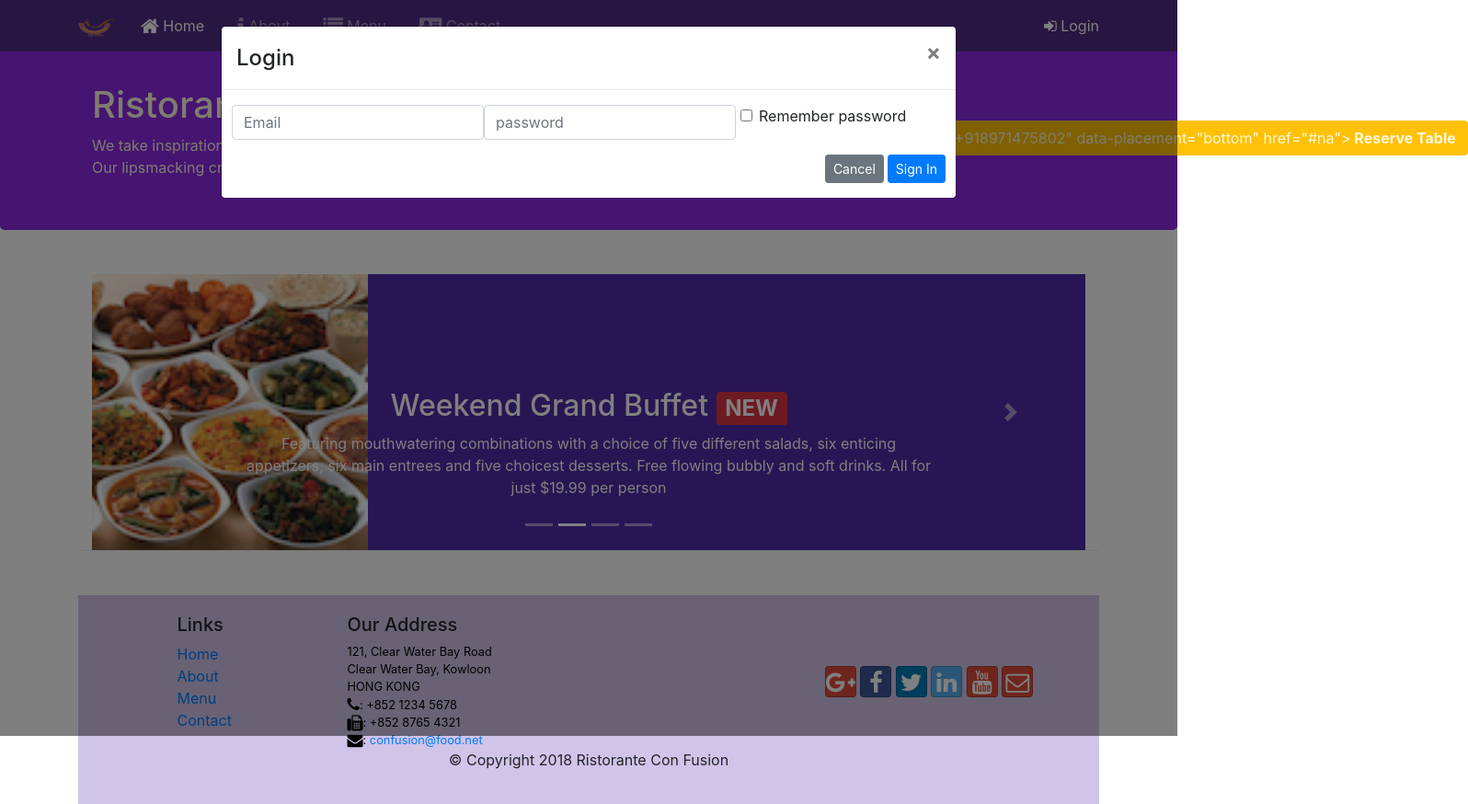
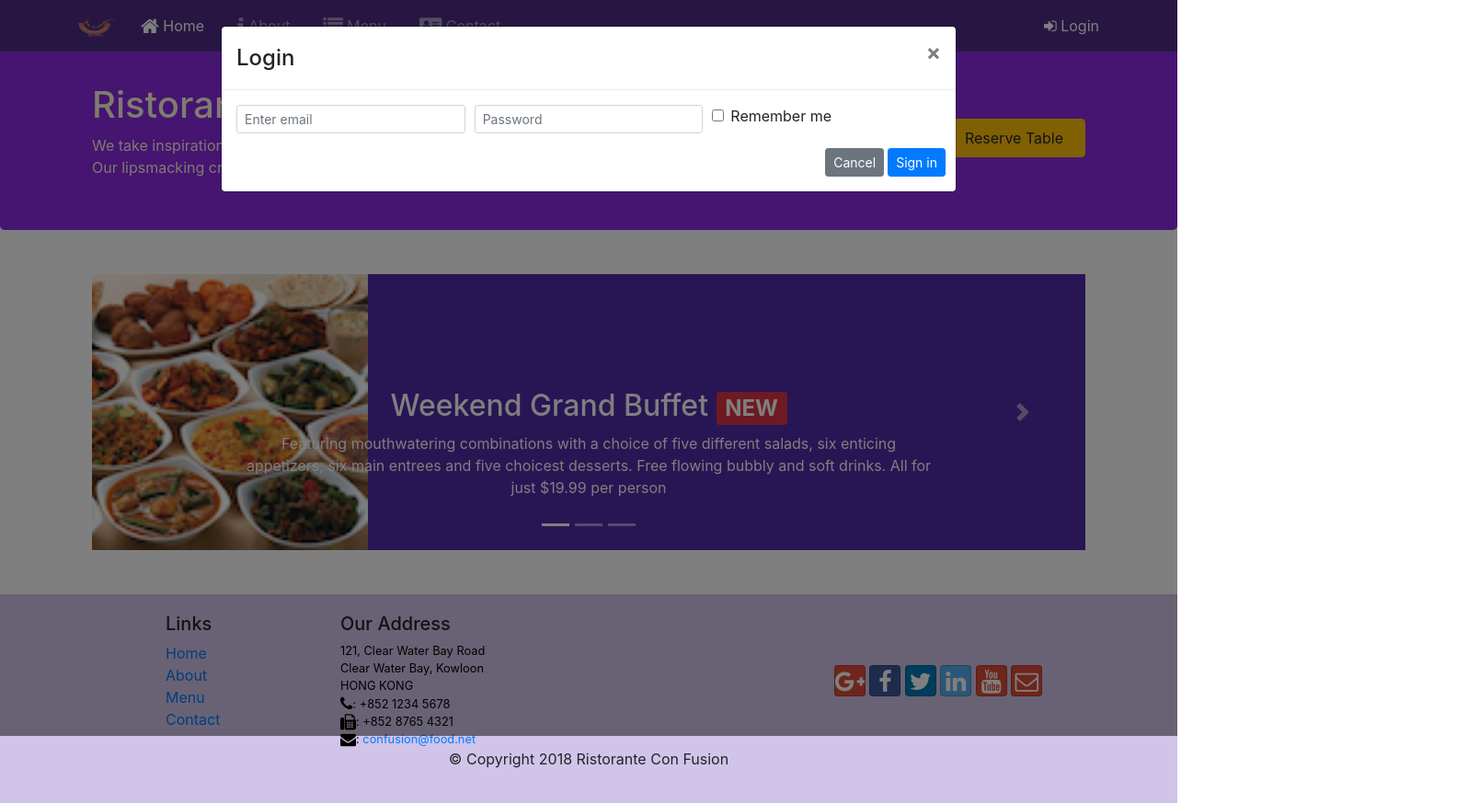
Before and after one commit to aryashreep/conFusion-Bootstrap, a website: page index.html in a window 1280 px wide. Both pictures are taken after a click on the link "Login". Shown: the whole page at 92% size, 1596 px wide, since content can reach past the window. Drawn offline with nearby package versions, Linux system fonts and the light colour scheme.

```diff
--- a/css/styles.css
+++ b/css/styles.css
@@ -5,9 +5,8 @@
 }
 
 .row-content {
-       margin:0px auto;
-    padding: 50px 0px 50px 0px auto;
-    border-bottom: 1px ridge;
+    margin:0px auto;
+    padding: 50px 0px 50px 0px;
     min-height: 300px;
 }
 
@@ -29,6 +28,7 @@
     margin: 0px auto;
     color: black;
 }
+
 body{
     padding : 50px 0px 0px 0px;
     z-index: 0;
@@ -37,17 +37,22 @@
 .navbar-dark {
     background: #512d85;
 }
+
 .nav-item {
     padding: 0px 0px 0px 20px;
 }
+
+
 .carousel {
-    background: #512da8;
+    background: #512DA8;
+}
 
+.carousel-item {
+    height: 300px;
+    background: #512DA8;
 }
-.carousel-item{
-    height: 300px;;
-}
-.carousel-item img{
+
+.carousel-item img {
     position: absolute;
     top: 0;
     left: 0;
--- a/index.html
+++ b/index.html
@@ -25,50 +25,51 @@
         <a class="navbar-brand mr-auto" href="#"><img src="img/logo.png " height="20" width="40"></a>
         <div class="collapse navbar-collapse" id="Navbar">
             <ul class="navbar-nav mr-auto">
-                <li class="nav-item active"><a class="nav-link " href="#"><span class="fa fa-home fa-lg"></span> Home</a></li>
-                <li class="nav-item"><a class="nav-link " href="./aboutus.html"><span class="fa fa-info fa-lg"></span> About</a></li>
+                <li class="nav-item active"><a class="nav-link " href="#"><span class="fa fa-home fa-lg"></span>
+                    Home</a></li>
+                <li class="nav-item"><a class="nav-link " href="./aboutus.html"><span class="fa fa-info fa-lg"></span>
+                    About</a></li>
                 <li class="nav-item"><a class="nav-link " href="#"><span class="fa fa-list fa-lg"></span> Menu</a></li>
-                <li class="nav-item"><a class="nav-link " href="./contactus.html"><span class="fa fa-address-card fa-lg"></span> Contact</a></li>
+                <li class="nav-item"><a class="nav-link " href="./contactus.html"><span
+                        class="fa fa-address-card fa-lg"></span> Contact</a></li>
             </ul>
             <span class="navbar-text">
-                <a data-toggle="modal" data-target="#loginmodal">
-                    <span class="fa fa-sign-in"></span>  Login
-                </a>
+                <a data-toggle="modal" data-target="#loginModal"><span class="fa fa-sign-in"></span> Login</a>
             </span>
         </div>
     </div>
 </nav>
-    <div id="loginmodal" class="modal fade" role="daialog">
+<!-- loginModal -->
+<div id="loginModal" class="modal fade" role="dialog">
     <div class="modal-dialog modal-lg" role="content">
+        <!-- Modal content-->
         <div class="modal-content">
             <div class="modal-header">
-                    <h4 class="modal-title">Login</h4>
-                    <button type="button"  data-dismiss="modal"  class="close" aria-label="Close">
-                        <span aria-hidden="true">&times;</span>
-                    </button>
+                <h4 class="modal-title">Login </h4>
+                <button type="button" class="close" data-dismiss="modal">&times;</button>
             </div>
             <div class="modal-body">
                 <form>
                     <div class="form-row">
-                            <div class="form-group co-sm-4">
-                                <label for="exmpleinputemail" class="sr-only">Last name : </label>
-                                    <input type="email" class="form-control" id="email" name="email" placeholder="Email">
+                        <div class="form-group col-sm-4">
+                            <label class="sr-only" for="exampleInputEmail3">Email address</label>
+                            <input type="email" class="form-control form-control-sm mr-1" id="exampleInputEmail3" placeholder="Enter email">
                         </div>
-                            <div class="form-group co-sm-4">
-                                <label for="exmpleinputpass" class="sr-only">Last name : </label>
-                                <input type="password" class="form-control" id="password" name="password" placeholder="password">
+                        <div class="form-group col-sm-4">
+                            <label class="sr-only" for="exampleInputPassword3">Password</label>
+                            <input type="password" class="form-control form-control-sm mr-1" id="exampleInputPassword3" placeholder="Password">
                         </div>
                         <div class="col-sm-auto">
                             <div class="form-check">
                                 <input class="form-check-input" type="checkbox">
-                                    <label class="form-checl-label"> Remember password</label>
+                                <label class="form-check-label"> Remember me
+                                </label>
                             </div>
                         </div>
                     </div>
                     <div class="form-row">
-                            <button type="button" class="btn btn-secondary btn-sm ml-auto " data-dismiss="modal">Cancel</button>
-                            <button type="button" class="btn btn-primary btn-sm ml-1 "">Sign In</button>
-
+                        <button type="button" class="btn btn-secondary btn-sm ml-auto" data-dismiss="modal">Cancel</button>
+                        <button type="submit" class="btn btn-primary btn-sm ml-1">Sign in</button>
                     </div>
                 </form>
             </div>
@@ -81,18 +82,20 @@
         <div class="row row-header">
             <div class="col-sm-8 col-md-8">
                 <h1>Ristorante con Fusion</h1>
-                    <p>We take inspiration from the World's best cuisines, and create a unique fusion experience. Our lipsmacking creations will tickle your culinary senses!</p>
+                <p>We take inspiration from the World's best cuisines, and create a unique fusion experience. Our
+                    lipsmacking creations will tickle your culinary senses!</p>
             </div>
             <div class="col-12 col-sm col-md-2 align-self-center">
                 <img src="img/logo.png" class="img-fluid ">
             </div>
-                <di class="col-12 col-sm col-md-2 align-self-center">
-                <a class="btn btn-warning" data-toggle="modal" data-target="#reservemodal" data-html="true" title="Or Call us at <br><strong> +918971475802</strong>" data-placement="bottom"  href="#na"><strong> Reserve Table</strong></a>
-                </di>
+            <div class="col-12 col-sm col-md-2 align-self-center">
+                <a role="button" class="btn btn-block nav-link btn-warning"
+                   data-toggle="tooltip" data-html="true" title="Or Call us at  <br><strong>+852 12345678</strong>"
+                   data-placement="bottom" href="#reserveform">Reserve Table</a>
             </div>
         </div>
-    </header><br><br>
-
+    </div>
+</header>
 <div id="reservemodal" class="modal fade" role="dailog">
     <div class="modal-dialog modal-lg modal-dialog-centered" role="content">
         <div class="modal-content">
@@ -105,7 +108,7 @@
             <div class="modal-body">
                 <div class="row row-content">
                     <dt class="col-2"> Number of guests:</dt>
-                        <dd class="col-9"> <input type="radio" aria-label="1"><strong> 1 </strong>
+                    <dd class="col-9"><input type="radio" aria-label="1"><strong> 1 </strong>
                         <input type="radio" aria-label="1"><strong> 2 </strong>
                         <input type="radio" aria-label="1"><strong> 3 </strong>
                         <input type="radio" aria-label="1"><strong> 4 </strong>
@@ -113,16 +116,21 @@
                         <input type="radio" aria-label="1"><strong> 6 </strong>
                     </dd>
                     <dt class="col-2">Section:</dt>
-                        <dd class="col-10"><div class="btn-group" role="group" >
+                    <dd class="col-10">
+                        <div class="btn-group" role="group">
                             <button type="button" class="btn btn-success">NoN-Smoking</button>
                             <button type="button" class="btn btn-danger">Smoking</button>
-                        </div></dd>
+                        </div>
+                    </dd>
                     <dt class="col-2">Date and Time</dt>
                     <dd class="col-4"><input type="date" value="2020-07-22" min="2020-01-01" max="2021-12-31"></dd>
                     <dd class="col-4"><input type="text" placeholder="Time"></dd>
                     </dt>
-                    </div></a>
-                    <center><button type="submit" class="btn btn-warning "> Reserve </button></center>
+                </div>
+                </a>
+                <center>
+                    <button type="submit" class="btn btn-warning "> Reserve</button>
+                </center>
             </div>
         </div>
     </div>
@@ -130,16 +138,17 @@
 
 
 <div class="container">
-        <div class="row row-content">
-            <div class="col-12">
+    <div class="row row-content pt-5 pb-5">
+        <div class="col">
             <div id="mycarousel" class="carousel slide" data-ride="carousel">
-                    <div class="corousel-inner" role="listbox">
+                <div class="carousel-inner" role="listbox">
                     <div class="carousel-item active">
                         <img class="d-block img-fluid" src="img/uthappizza.png" alt="uthappizza">
                         <div class="carousel-caption d-none d-md-block">
-                                <h2 >Uthappizza <span class="badge badge-danger">HOT </span> <span
+                            <h2>Uthappizza <span class="badge badge-danger">HOT </span> <span
                                     class="badge badge-pill badge-secondary">$14.00</span></h2>
-                                <p>A unique combination of Indian Uthappam (pancake) and Italian pizza, topped with Cerignola olives, ripe vine cherry
+                            <p>A unique combination of Indian Uthappam (pancake) and Italian pizza, topped with
+                                Cerignola olives, ripe vine cherry
                                 tomatoes, Vidalia onion, Guntur chillies and Buffalo Paneer.</p>
                         </div>
                     </div>
@@ -147,8 +156,10 @@
                         <img class="d-block img-fluid" src="img/buffet.png" alt="buffet">
                         <div class="carousel-caption d-none d-md-block">
                             <h2>Weekend Grand Buffet <span class="badge badge-danger">NEW </span></h2>
-                            <p>Featuring mouthwatering combinations with a choice of five different salads, six enticing appetizers, six main
-                                entrees and five choicest desserts. Free flowing bubbly and soft drinks. All for just $19.99 per person </p>
+                            <p>Featuring mouthwatering combinations with a choice of five different salads, six enticing
+                                appetizers, six main
+                                entrees and five choicest desserts. Free flowing bubbly and soft drinks. All for just
+                                $19.99 per person </p>
                         </div>
                     </div>
                     <div class="carousel-item">
@@ -156,19 +167,18 @@
                         <div class="carousel-caption d-none d-md-block">
                             <h2>Alberto Somayya</h2>
                             <h4>Executive Chef</h4>
-                                <p>Award winning three-star Michelin chef with wide International experience having worked closely with whos-who in the
-                                    culinary world, he specializes in creating mouthwatering Indo-Italian fusion experiences. </p>
+                            <p>Award winning three-star Michelin chef with wide International experience having worked
+                                closely with whos-who in the
+                                culinary world, he specializes in creating mouthwatering Indo-Italian fusion
+                                experiences. </p>
                         </div>
-
+                    </div>
                 </div>
             </div>
             <ol class="carousel-indicators">
-                        <li data-target="#mycarousel" data-slide-to="0" class="active">
+                <li data-target="#mycarousel" data-slide-to="0" class="active"></li>
                 <li data-target="#mycarousel" data-slide-to="1"></li>
                 <li data-target="#mycarousel" data-slide-to="2"></li>
-                            <li data-target="#mycarousel" data-slide-to="3"></li>
-
-                        </li>
             </ol>
             <a class="carousel-control-prev" href="#mycarousel" role="button" data-slide="prev">
                 <span class="carousel-control-prev-icon"></span>
@@ -178,10 +188,7 @@
             </a>
         </div>
     </div>
-        </div><br><br>
-
-
-
+</div>
     <footer class=" footer">
         <div class="container">
             <div class="row">
@@ -207,11 +214,16 @@
                 </div>
                 <div class="col-12 col-sm-4 align-self-center">
                     <div class="text-center">
-                        <a class="btn btn-social-icon btn-google" href="http://google.com/+"><i class="fa fa-google-plus fa-lg"></i></a>
-                        <a class="btn btn-social-icon btn-facebook" href="http://www.facebook.com/profile.php?id="><i class="fa fa-facebook fa-lg"></i></a>
-                        <a class="btn btn-social-icon btn-linkedin" href="http://www.linkedin.com/in/"><i class="fa fa-twitter fa-lg"></i></a>
-                        <a class="btn btn-social-icon btn-twitter" href="http://twitter.com/"><i class="fa fa-linkedin fa-lg"></i></a>
-                        <a class="btn btn-social-icon btn-google" href="http://youtube.com/"><i class="fa fa-youtube fa-lg"></i></a>
+                        <a class="btn btn-social-icon btn-google" href="http://google.com/+"><i
+                                class="fa fa-google-plus fa-lg"></i></a>
+                        <a class="btn btn-social-icon btn-facebook" href="http://www.facebook.com/profile.php?id="><i
+                                class="fa fa-facebook fa-lg"></i></a>
+                        <a class="btn btn-social-icon btn-linkedin" href="http://www.linkedin.com/in/"><i
+                                class="fa fa-twitter fa-lg"></i></a>
+                        <a class="btn btn-social-icon btn-twitter" href="http://twitter.com/"><i
+                                class="fa fa-linkedin fa-lg"></i></a>
+                        <a class="btn btn-social-icon btn-google" href="http://youtube.com/"><i
+                                class="fa fa-youtube fa-lg"></i></a>
                         <a class="btn btn-social-icon btn-google" href="mailto:"><i class="fa fa-envelope-o fa-lg"></i></a>
                     </div>
                 </div>
@@ -228,12 +240,9 @@
     <script src="node_modules/popper.js/dist/umd/popper.min.js"></script>
     <script src="node_modules/bootstrap/dist/js/bootstrap.min.js"></script>
     <script>
-    $(document).ready(function()
-    {
+        $(document).ready(function () {
             $('[data-toggle="tooltip"]').tooltip();
         });
     </script>
-
 </body>
-
 </html>
```
Lines whose indentation alone changed are shown as unchanged.
